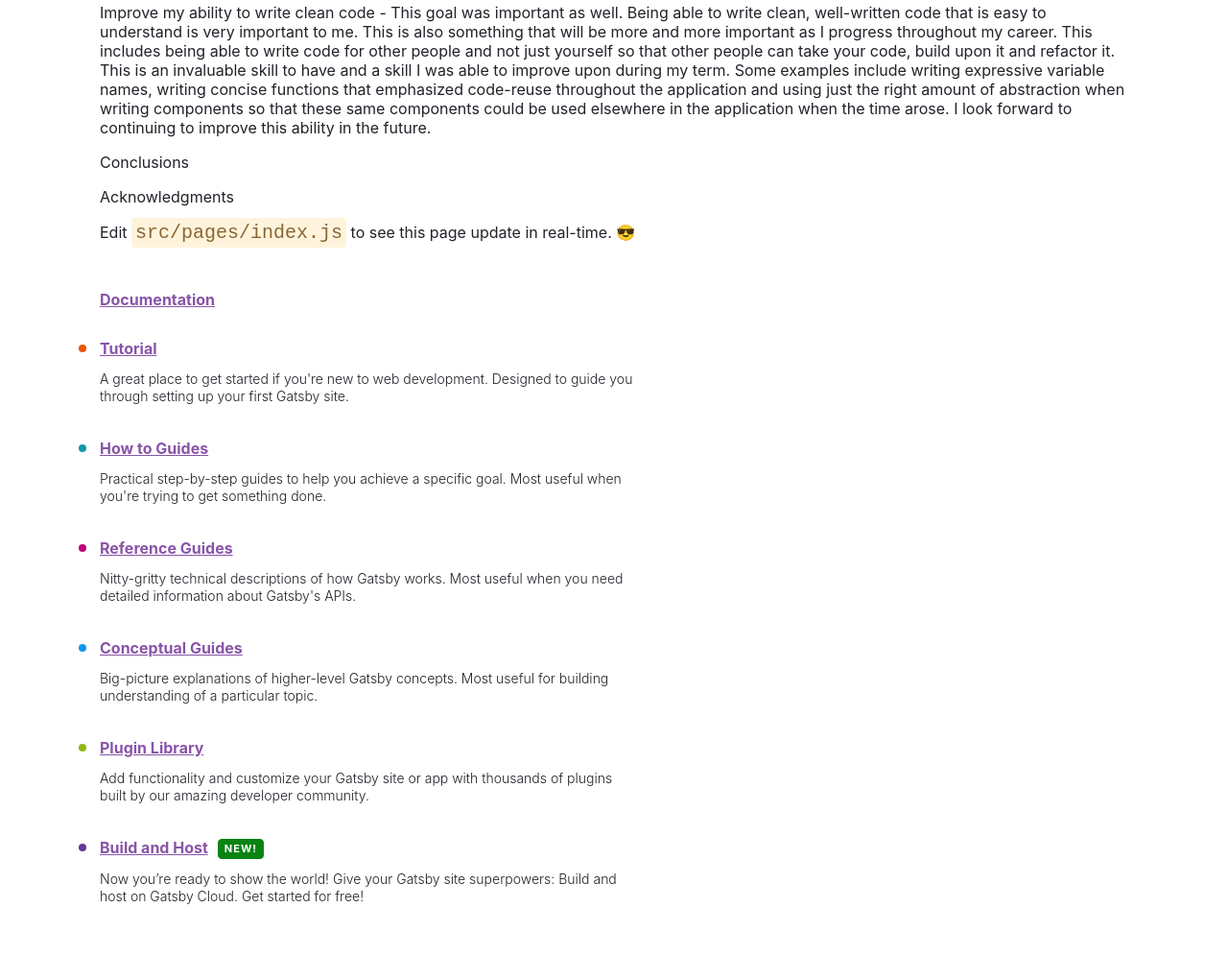
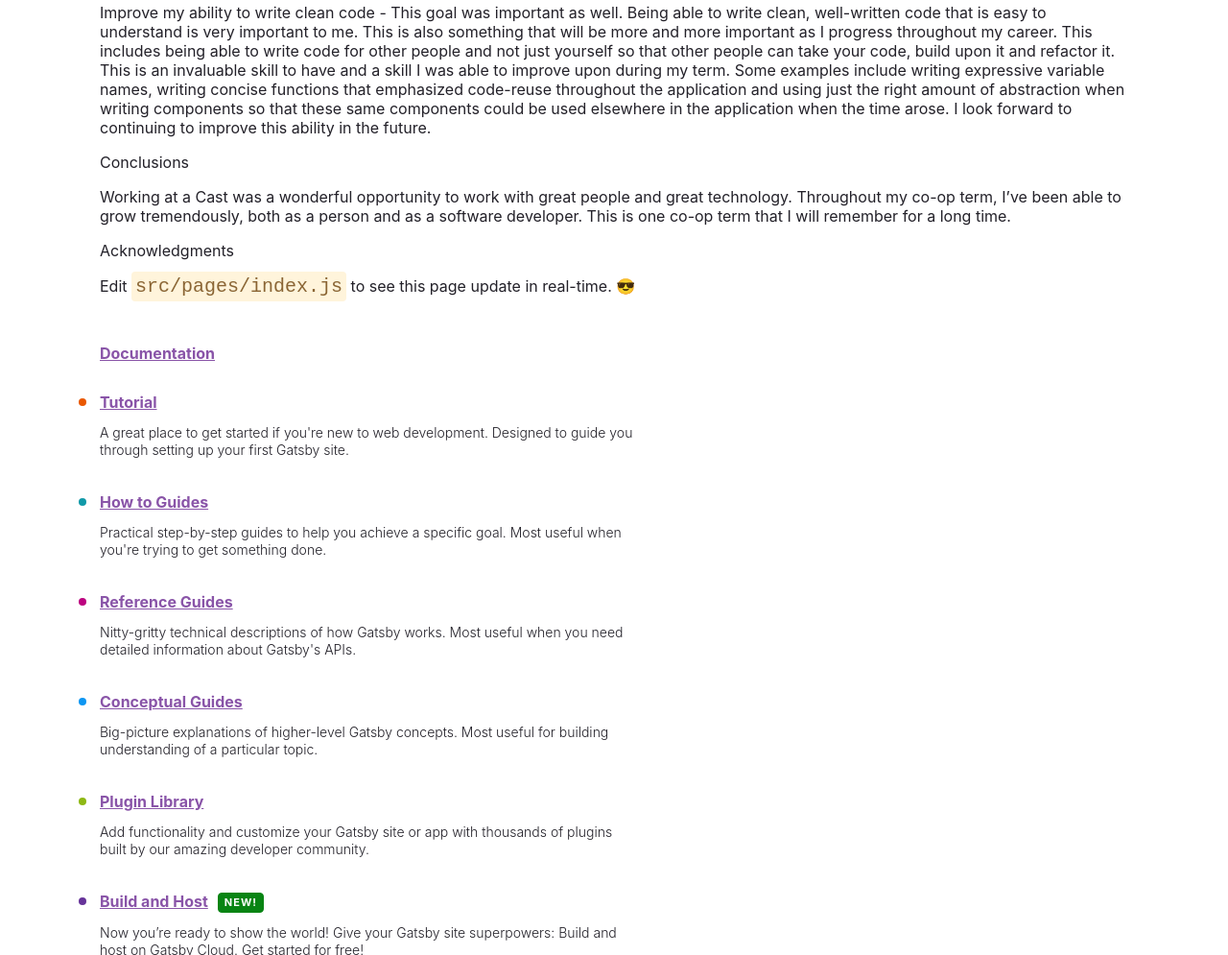
Before and after one commit to GregFrench/cast-coop-work-term-report, a Gatsby site: page / in a window 1280 px wide. Shown: the part 1471-2466 px from the top of the page at 96% size. Built offline with nearby package versions, Linux system fonts and the light colour scheme; Gatsby itself is replaced by a stand-in of ours.

Commit message:
Added conclusions section

```diff
--- a/src/pages/index.js
+++ b/src/pages/index.js
@@ -168,6 +168,8 @@ const IndexPage = () => {
 
       <p>Conclusions</p>
 
+      <p>Working at a Cast was a wonderful opportunity to work with great people and great technology. Throughout my co-op term, I’ve been able to grow tremendously, both as a person and as a software developer. This is one co-op term that I will remember for a long time.</p>
+
       <p>Acknowledgments</p>
       <p style={paragraphStyles}>
         Edit <code style={codeStyles}>src/pages/index.js</code> to see this page
```
